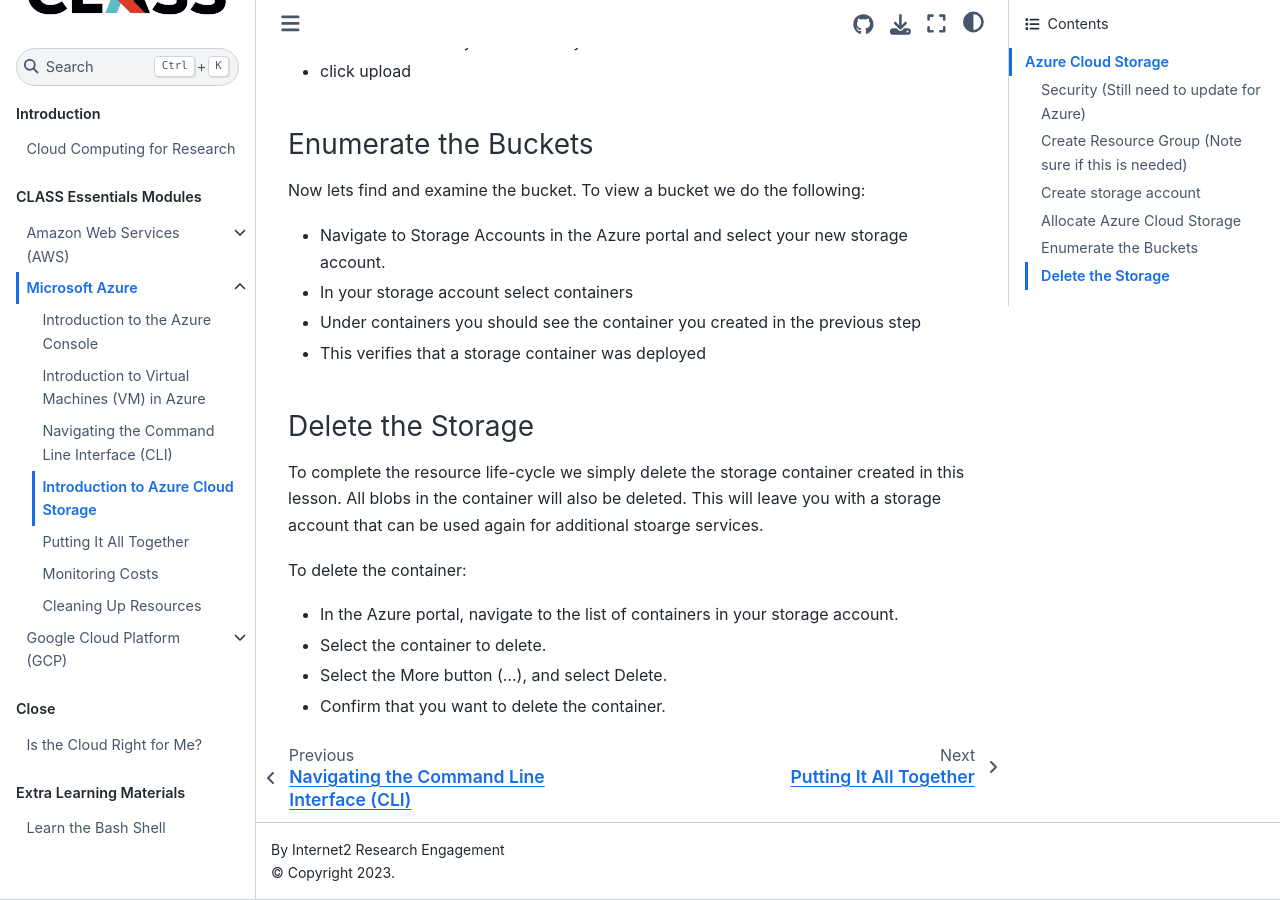
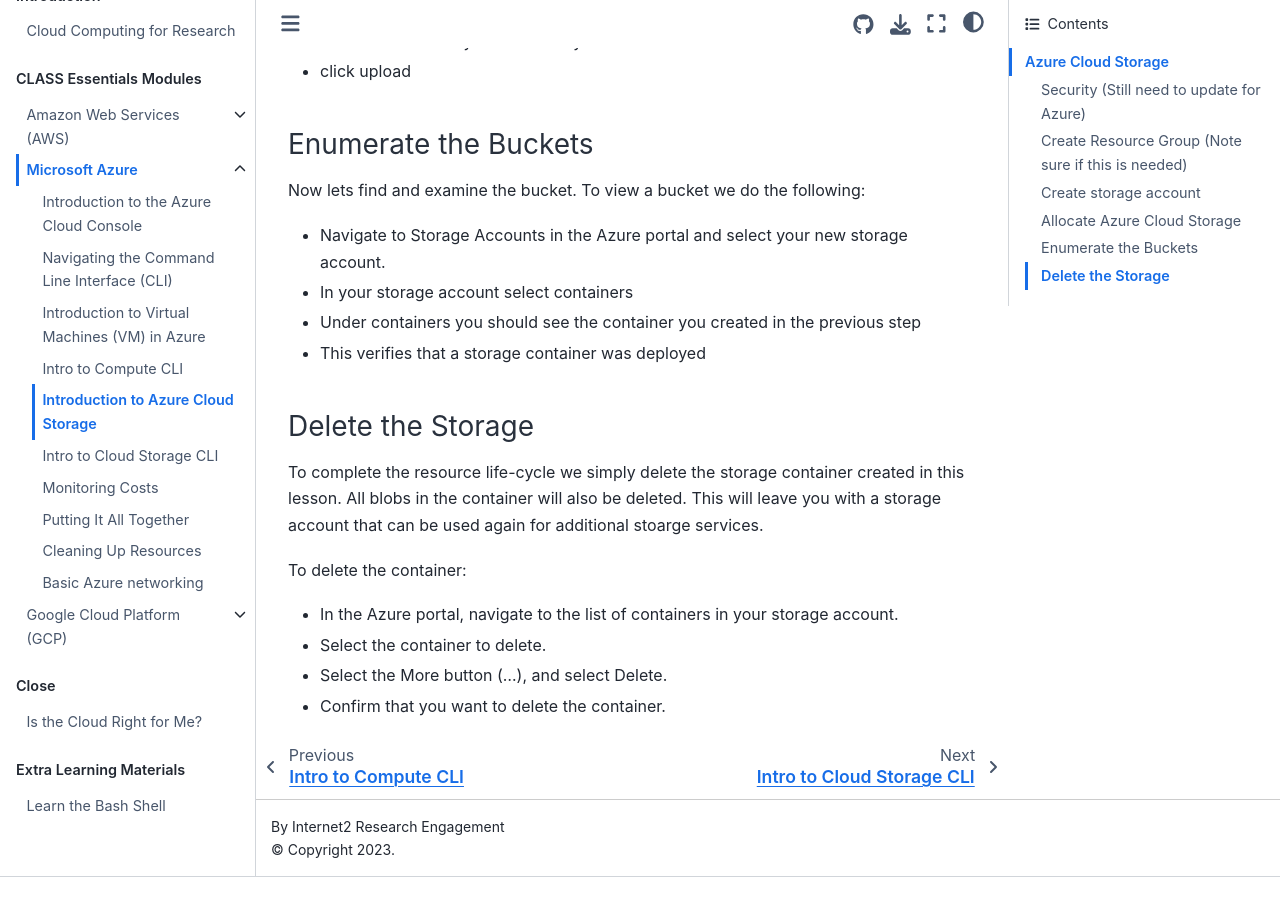
Before and after one commit to middelkoopt/CLASS-Essentials, a Jupyter Book: the page built from content/Azure/05_intro_to_cloud_storage.ipynb, in a window 1280 px wide and 900 px high, scrolled down 5228 px. Built offline with Jupyter Book 1.0.4 settings and Sphinx 7.4.7 and the Sphinx Book theme 1.1.4, drawn with Linux system fonts in a browser that asks for light colours; after the commit the page ends 6105 px from its top, so only the background shows below that.

Commit message:
major azure update

```diff
--- a/content/_toc.yml
+++ b/content/_toc.yml
@@ -25,12 +25,15 @@ parts:
     - file: Azure/intro_to_Azure_Essentials
       sections:
       - file: Azure/01_intro_to_cloud_console
-      - file: Azure/02_intro_to_compute
-      - file: Azure/04_intro_to_cli
+      - file: Azure/02_intro_to_cli
+      - file: Azure/03_intro_to_compute
+      - file: Azure/04_intro_to_compute_cli
       - file: Azure/05_intro_to_cloud_storage
-      - file: Azure/06_running_analysis
+      - file: Azure/06_intro_to_cloud_storage_cli
       - file: Azure/07_monitoring_costs
-      - file: Azure/08_cleaning_up_resources
+      - file: Azure/08_running_analysis
+      - file: Azure/09_cleaning_up_resources
+      - file: Azure/10_basic_networking_extra
 
     - file: GCP/intro_to_GCP_Essentials
       sections:
```
Also changed, not shown: content/Azure/01_intro_to_cloud_console.ipynb, content/Azure/02_intro_to_cli.ipynb, content/Azure/03_intro_to_compute.ipynb, content/Azure/04_intro_to_compute_cli.ipynb (added), content/Azure/05_intro_to_cloud_storage.ipynb, content/Azure/06_intro_to_cloud_storage_cli.ipynb (added), content/Azure/07_monitoring_costs.ipynb, content/Azure/08_running_analysis.ipynb, content/Azure/09_cleaning_up_resources.ipynb, content/Azure/10_basic_networking_extra.ipynb (added), content/Azure/images/azure_intro_console.jpg, content/Azure/images/azure_intro_console_orig.jpg (added), content/Azure/intro_to_Azure_Essentials.ipynb.
